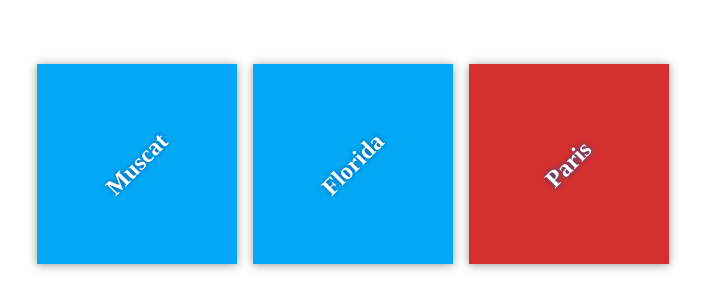
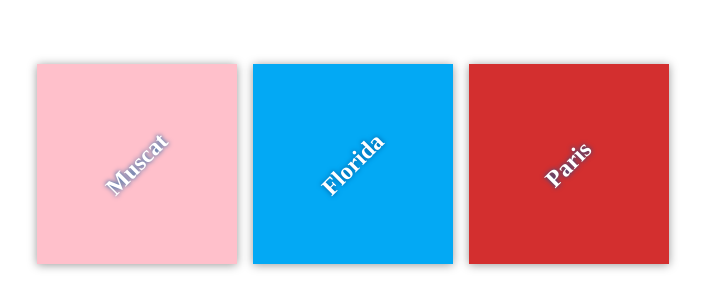
Before and after one commit to Oshi-Kam/my-travel-plans, a plain HTML site: page index.html in a window 1280 px wide. Shown: the part 236-544 px from the top of the page, without its empty margins (287-992 px from the left). Drawn offline with Linux system fonts and the light colour scheme; files that its build step writes are made by us from their sources.

Commit message:
Add style for destination

```diff
--- a/app.css
+++ b/app.css
@@ -53,3 +53,6 @@ h2 {
 #paris {
     background-color: #d32f2f;
 }
+#Muscat {
+    background-color: pink;
+}
```
